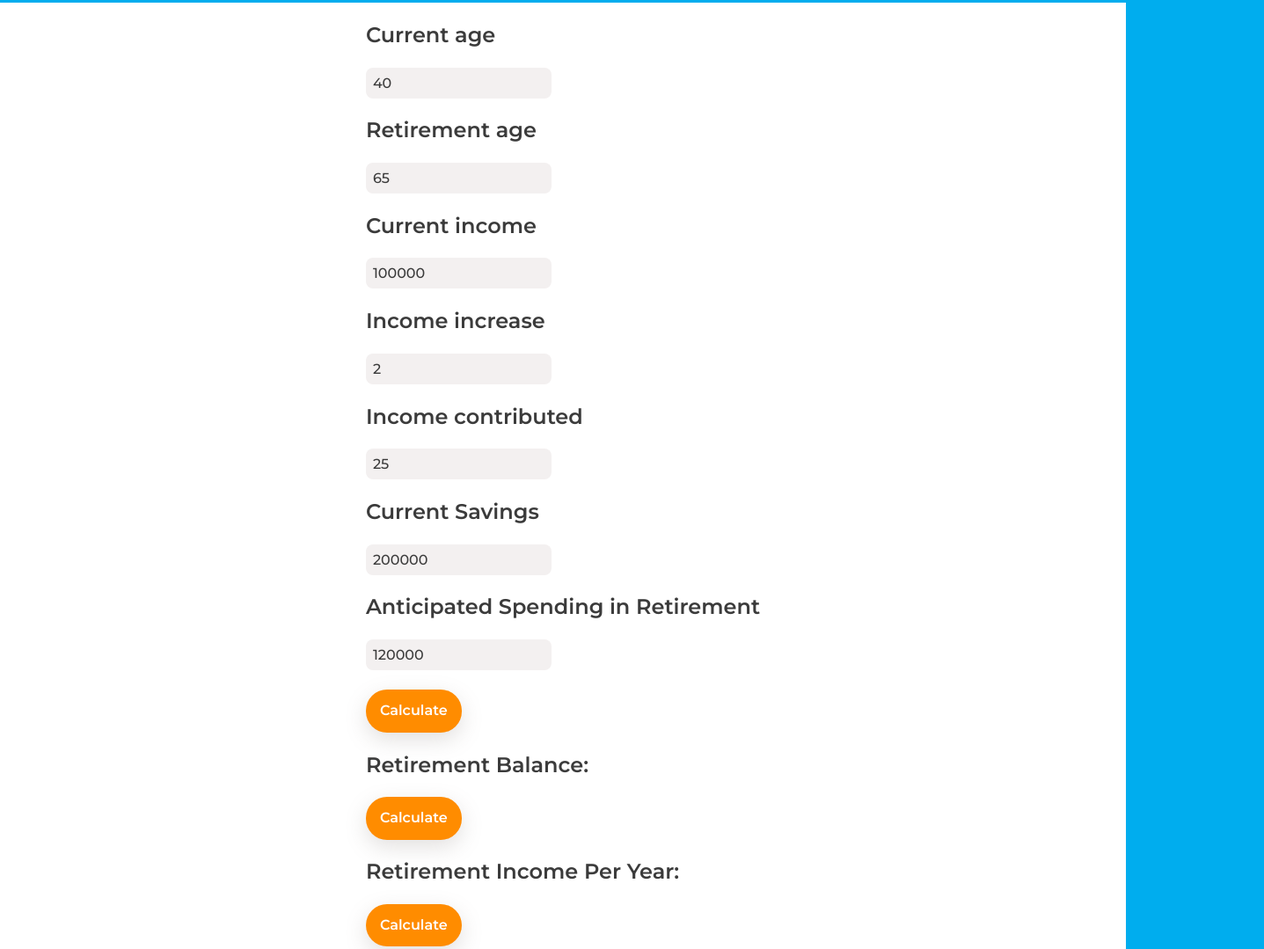
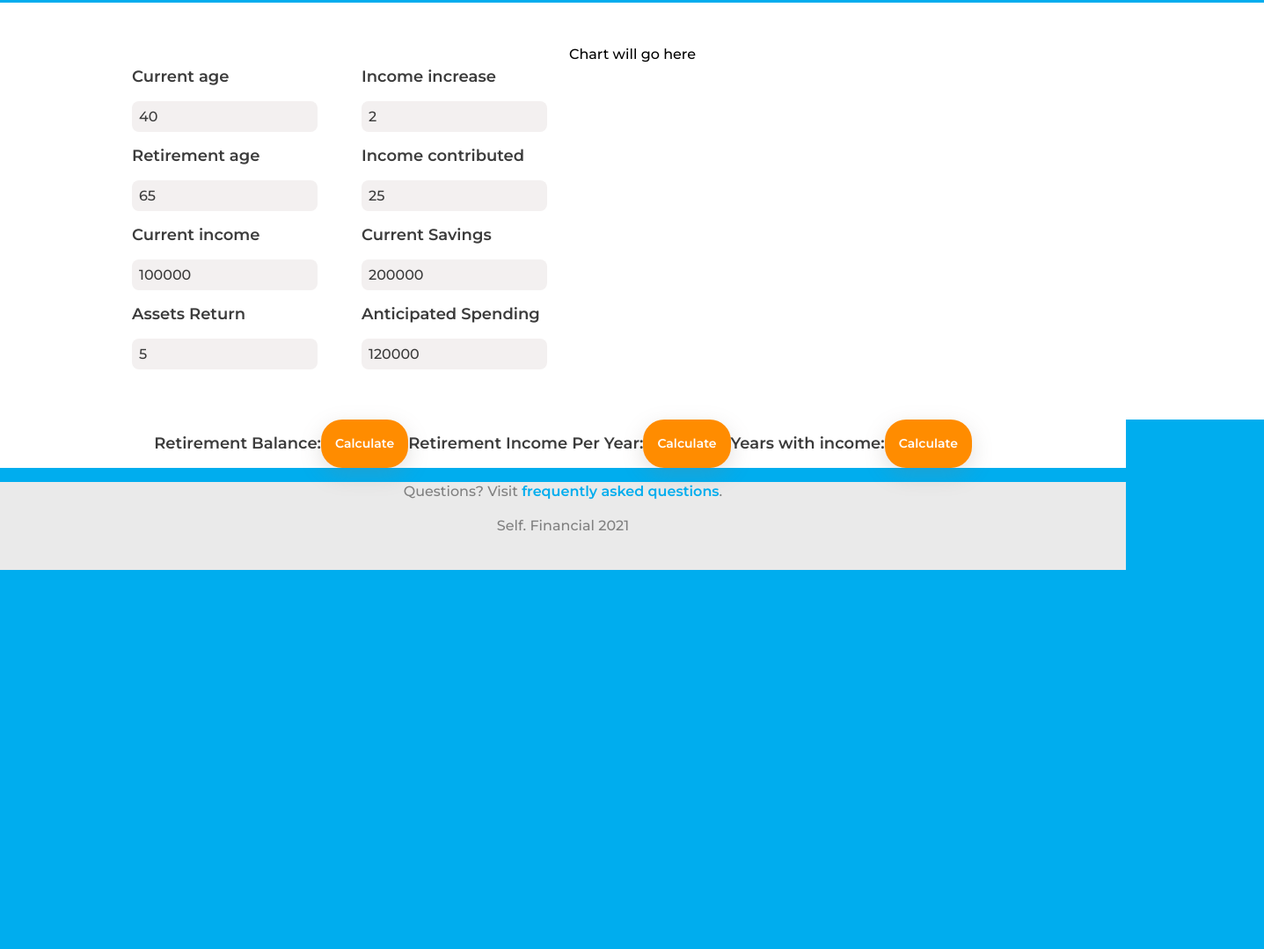
Before and after one commit to keefers1030/industry-project, a website: page index.html in a window 1280 px wide. Shown: the part 156-1235 px from the top of the page at 88% size, 1437 px wide, since content can reach past the window. After the commit the page ends 804 px from the top, so only its background shows below. Drawn offline with Linux system fonts and the light colour scheme.

Commit message:
changed css to allow for columns and make room for chart

```diff
--- a/index.html
+++ b/index.html
@@ -42,64 +42,56 @@
         <h1> Plan Your Retirement</h1>
     </div>
 
+    <main class="main">
     <div class="container3">
         <form>
-        <div class="inputs">
+        <!-- <div class="inputs"> -->
             <div class="i1">
             <h2>Current age</h2>
 		    <input type="number" id="currentAge" value="40" placeholder="Age in Years">
+            <h2>Retirement age</h2>
+            <input type="number" id="retirementAge" value= "65" placeholder="Retirement Age"/>
+            <h2>Current income</h2>
+            <input type="number" id="currentIncome" value="100000" placeholder="Income"/>
+            <h2>Assets Return</h2>
+            <input type="number" id="assetsReturn" value="5"/>
             </div>
 
             <div class="i2">
-            <h2>Retirement age</h2>
-            <input type="number" id="retirementAge" value= "65" placeholder="Retirement Age"/>
-            </div>
-
-            <div class="i3">
-            <h2>Current income</h2>
-            <input type="number" id="currentIncome" value="100000" placeholder="Income"/>
-            </div>
-
-            <div>
             <h2>Income increase</h2>
             <input type="number" id="incomeIncrease" value="2"/>
-            </div>
-
-            <div>
             <h2>Income contributed</h2>
             <input type="number" id="incomeContributed" value="25" />
-            </div>
-
-            <div>
             <h2>Current Savings</h2>
             <input type="number" id="retirementSavings" value="200000"/>
-            </div>
-
-            <div>
-            <h2>Anticipated Spending in Retirement</h2>
+            <h2>Anticipated Spending</h2>
             <input type="number" id="anticSpending" value="120000"/>
             </div>
 
-        </div>
+            <div class="container4">
+            <p>Chart will go here</p>
+            </div>
 
-        <br/>
-            <div>
+        </form>
+
+            <div class= "submit">
+            <h2>Retirement Balance:</h2><h2 id="balance"></h2>
             <button class="button" type="button" onclick="retirementBalance()">Calculate</button>
-            <h2>Retirement Balance:</h2><h2 id="balance"></h2>
 
+            <h2>Retirement Income Per Year:</h2><h2 id="incomeBalance"></h2>
             <button class="button" type="button" onclick="retirementIncomePerYear()">Calculate</button>
-            <h2>Retirement Income Per Year:</h2><h2 id="incomeBalance"></h2>
 
-            <button class="button" type="button" onclick="yearsWithRetirementIncome()">Calculate</button>
             <h2>Years with income:</h2><h2 id="yearsWithIncome"></h2>
-        </form>
-    </div>
+             <button class="button" type="button" onclick="yearsWithRetirementIncome()">Calculate</button>
+            </div>
+</main>
+    <div class="questions">
+</div>
+        <footer class="footer">
+            <p>Questions? Visit <b class="boldp">frequently asked questions</b>.</p>
 
-        <p>Questions? Visit <b class="boldp">frequently asked questions</b>.</p>
-        <div class="footer">
             <p>Self. Financial 2021</p>
-        </div>
-    </div>
+        </footer>
 
     <script src="calculations.js"></script>
 
--- a/styles.css
+++ b/styles.css
@@ -5,6 +5,7 @@ body {
   -webkit-font-smoothing: antialiased;
   -moz-osx-font-smoothing: grayscale;
   background-color: rgb(0, 173, 238);
+  overflow-x: hidden;
 
 }
 
@@ -24,7 +25,6 @@ body {
   font-weight: bold;
   text-transform: uppercase;
   padding: 0 250px;
-
 }
 
 .logo {
@@ -126,20 +126,39 @@ a:visited {
   width: 100%;
   appearance: none;
   outline: none;
-  justify-content: center;
 }
 
-.container3 #i2{
-  order: 2;
+form {
+  display: flex;
+  flex-direction: row;
+  align-items: left;
+  background-color: white;
+  width: 100%;
+  margin-left: 250px;
+  padding: 2rem;
+  appearance: none;
+  outline: none;
 }
+
+form .i1, .i2, .i3 {
+  padding: 25px;
+}
+
 .container3 h2 {
   color: rgb(59, 59, 59);
+  font-size: 18px;
+}
+
+.submit{
+  display: flex;
+  flex-direction: row;
+  align-items: left;
 }
 
 input[type=button],
 button {
   cursor: pointer;
-  font-size: 16px;
+  font-size: 14px;
   font-weight: bold;
   border-radius: 24px;
   border: 0px;
@@ -165,18 +184,23 @@ button {
   color: rgb(0, 173, 238);
 }
 
-.footer {
+.questions {
+  background-color: white;
+}
+
+footer {
   left: 0;
   bottom: 0;
   width: 100%;
   background-color: #eaeaea;
-  color: white;
+  color: grey;
   text-align: center;
+  height: 100px;
 }
 
-input[type=number]{
+input[type=number] {
   font-family: 'Montserrat', sans-serif;
-  color:rgb(59, 59, 59);
+  color: rgb(59, 59, 59);
   border-radius: .5rem;
   padding: .5rem;
   max-width: 300px;
```
